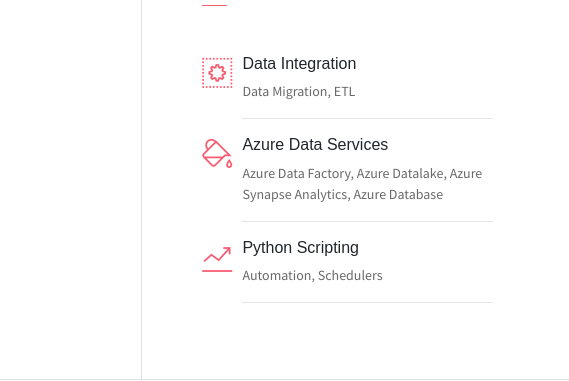
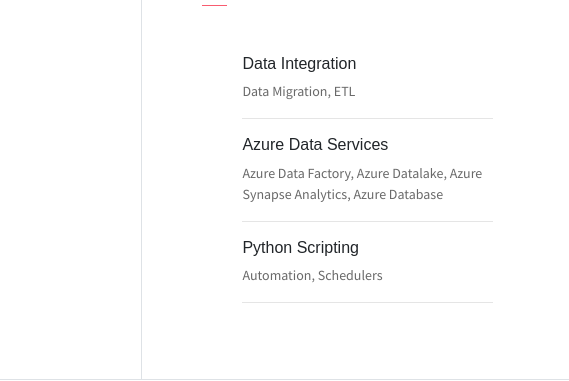
Before and after one commit to kritisharma-ud/kritisharma-ud.github.io, a plain HTML site: page index.html in a window 1280 px wide. Shown: the part 351-732 px from the top of the page, 711-1280 px from the left. Drawn offline with Linux system fonts and the light colour scheme; some packages are replaced by stand-ins of ours.

Commit message:
remove. icon

```diff
--- a/index.html
+++ b/index.html
@@ -80,7 +80,7 @@
                 <h3 class="font-weight-light">My Expertise</h3>
                 <span class="line mb-5"></span>
                 <div class="row">
-                    <div class="col-1 text-danger pt-1"><i class="ti-widget icon-lg"></i></div>
+
                     <div class="col-10 ml-auto mr-3">
                         <h6>Data Integration</h6>
                         <p class="subtitle"> Data Migration, ETL</p>
@@ -88,7 +88,7 @@
                     </div>
                 </div>
                 <div class="row">
-                    <div class="col-1 text-danger pt-1"><i class="ti-paint-bucket icon-lg"></i></div>
+
                     <div class="col-10 ml-auto mr-3">
                         <h6>Azure Data Services</h6>
                         <p class="subtitle">Azure Data Factory, Azure Datalake, Azure Synapse Analytics, Azure Database</p>
@@ -96,7 +96,7 @@
                     </div>
                 </div>
                 <div class="row">
-                    <div class="col-1 text-danger pt-1"><i class="ti-stats-up icon-lg"></i></div>
+
                     <div class="col-10 ml-auto mr-3">
                         <h6>Python Scripting</h6>
                         <p class="subtitle">Automation, Schedulers</p>
```
